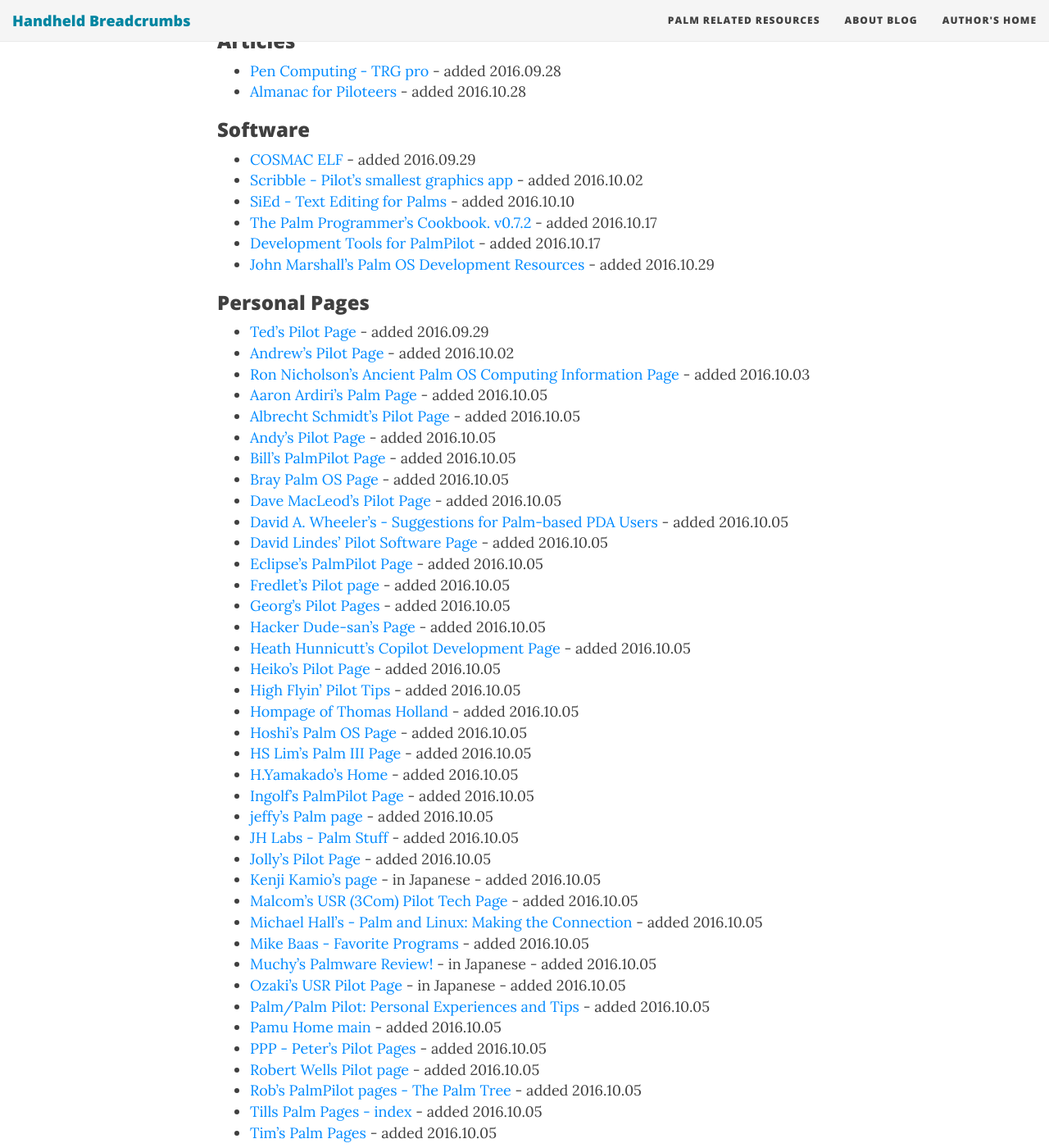
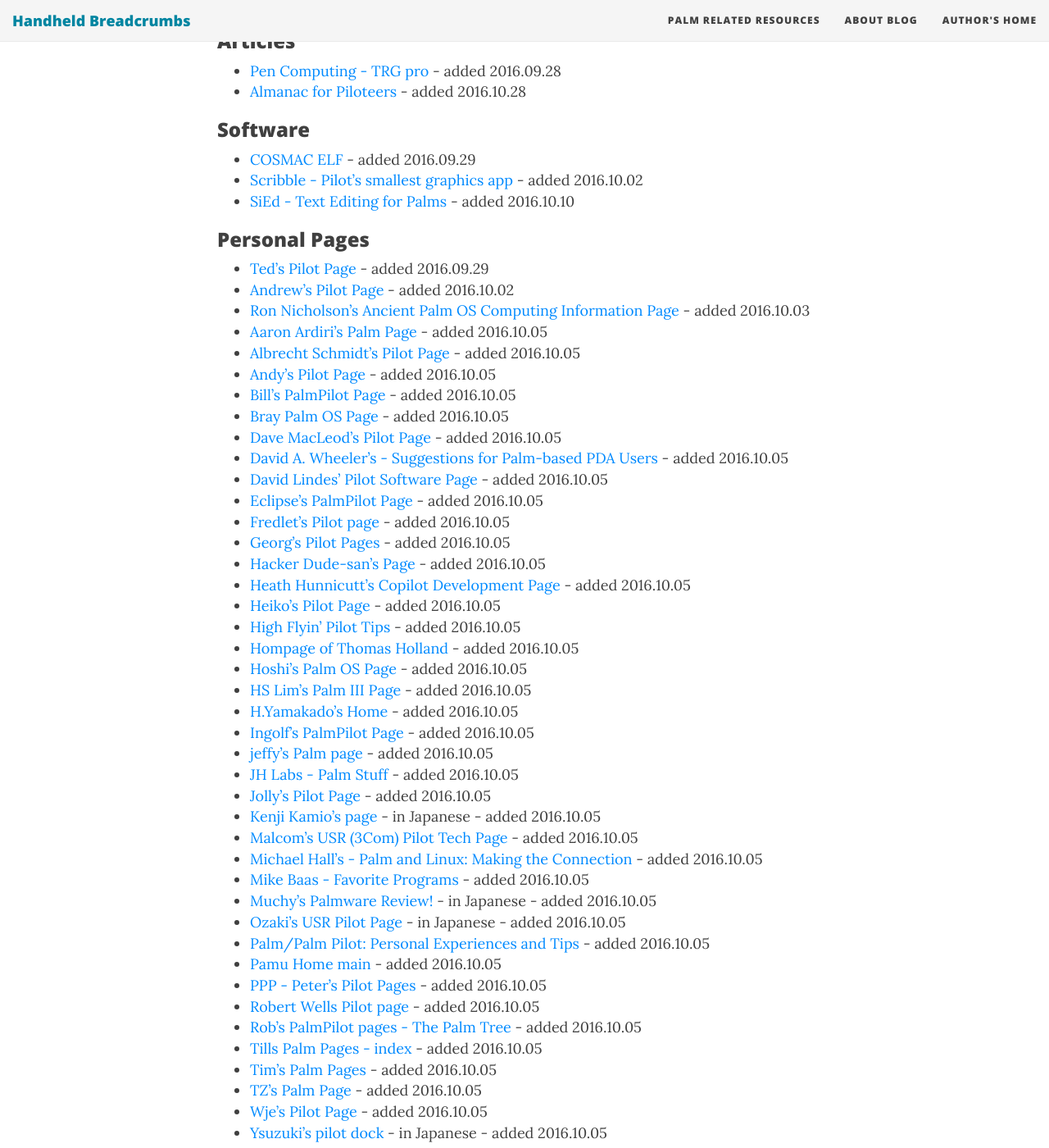
Before and after one commit to handheldbreadcrumbs/handheldbreadcrumbs.github.io, a Jekyll site: the page built from palmresources.md, in a window 1280 px wide and 1400 px high, scrolled down 281 px. Shown: the whole window at 82% size. Built offline with Jekyll 4.4.1, drawn with Linux system fonts in a browser that asks for light colours; nearby versions of some CDN libraries; some of the changed text lies outside the part shown.

Commit message:
amended section list

```diff
--- a/palmresources.md
+++ b/palmresources.md
@@ -13,9 +13,6 @@
 * [COSMAC ELF](http://web.archive.org/web/20141224202616/http://www.cosmacelf.com/tinyelf.htm){:target="_blank"} - added 2016.09.29
 * [Scribble - Pilot's smallest graphics app](http://web.archive.org/web/19981205214849/http://www.iosphere.net/~howlett/pilot/scribble.html){:target="_blank"} - added 2016.10.02
 * [SiEd - Text Editing for Palms](https://web.archive.org/web/20070323092635/http://benroe.com/sied/index.php){:target="_blank"} - added 2016.10.10
-* [The Palm Programmer's Cookbook. v0.7.2](http://web.archive.org/web/20161010205110/http://onboardc.sourceforge.net/cookbook.html){:target="_blank"} - added 2016.10.17
-* [Development Tools for PalmPilot](http://web.archive.org/web/20160125232736/http://hewgill.com/pilot/){:target="_blank"} - added 2016.10.17
-* [John Marshall's Palm OS Development Resources](http://web.archive.org/web/20060615021346/http://homepages.enterprise.net/jmarshall/palmos/){:target="_blank"} - added 2016.10.29
 
 ### Personal Pages
 * [Ted's Pilot Page](http://web.archive.org/web/19981203160903/http://web.mit.edu/tytso/www/pilot/index.html){:target="_blank"} - added 2016.09.29
```
Also changed, not shown: other parts of palmresources.md (+3 -0 lines).
